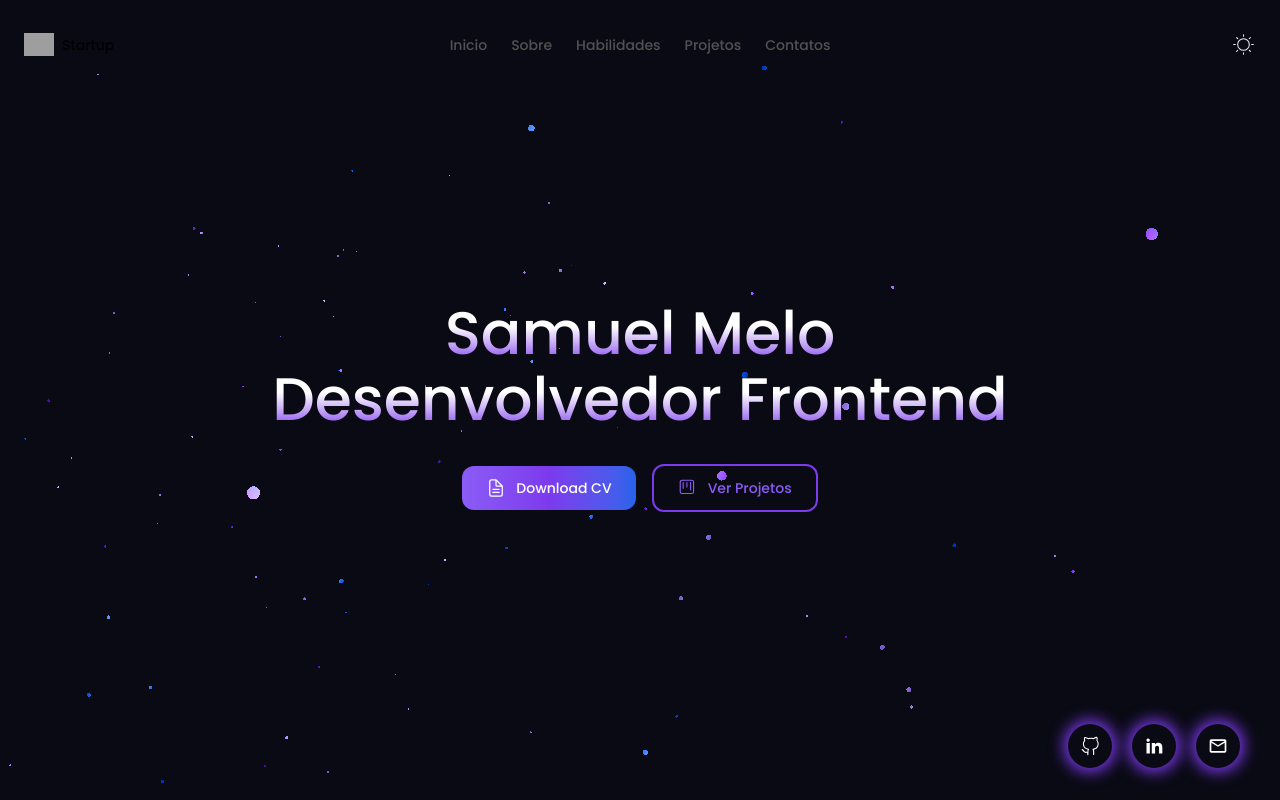
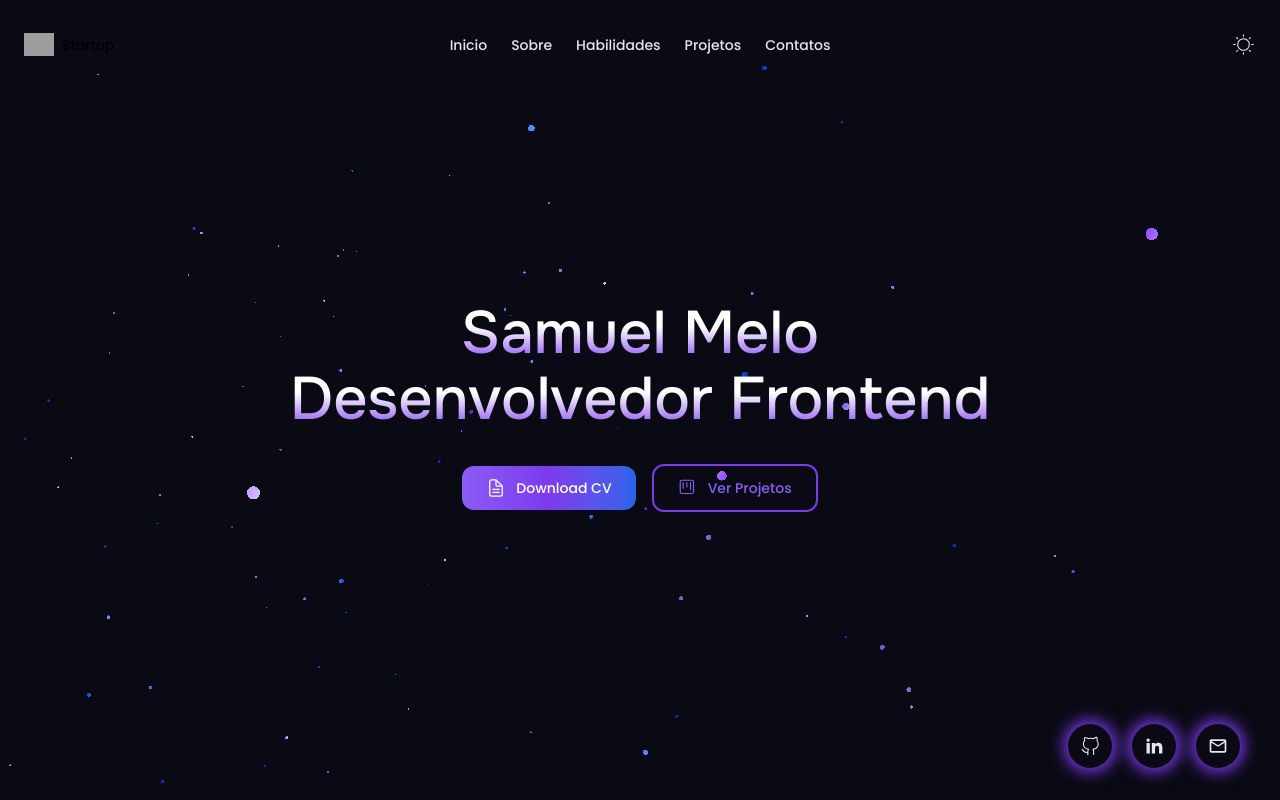
Before and after one commit to SamuelMelo08/portfolio, a Next.js app: page / in a window 1280 px wide. Built offline with nearby package versions, Linux system fonts and the light colour scheme; grey boxes are pictures that could not be loaded.

Commit message:
style: Adjustments to the colors of the navbar items and the title font.

```diff
--- a/src/app/globals.css
+++ b/src/app/globals.css
@@ -3,11 +3,27 @@
 :root {
   --background: #F5F5FA;
   --foreground: #171717;
+  --surface: #FFFFFF;
+  --royal-violet: #7C3AED;
+  --dream-lavender: #9D7CFC;
+  --deep-azure: #2563EB;
+  --crystal-azure: #3B82F6;
+  --text: #1F2937;
+  --muted: #9CA3AF;
+  --border: #1F2937;
 }
 
 .dark {
   --background: #0A0A14;
   --foreground: #ededed;
+  --surface: #151528;
+  --royal-violet: #7C3AED;
+  --dream-lavender: #8B5CF6;
+  --deep-azure: #2563EB;
+  --crystal-azure: #3B82F6;
+  --text: #E5E7EB;
+  --muted: #6B7280;
+  --border: #E5E7EB;
 }
 
 @theme inline {
@@ -15,6 +31,12 @@
   --color-foreground: var(--foreground);
   --font-sans: var(--font-poppins);
   --font-mono: var(--font-geist-mono);
+  --color-royal-violet: var(--royal-violet);
+  --color-dream-lavender: var(--dream-lavender);
+  --color-deep-azure: var(--deep-azure);
+  --color-crystal-azure: var(--crystal-azure);
+  --color-text: var(--text);
+  --color-surface: var(--surface);
 }
 
 body {
--- a/src/components/elements/ContactIconButton.tsx
+++ b/src/components/elements/ContactIconButton.tsx
@@ -9,8 +9,8 @@ type IconButtonProps = {
 export default function ContactIconButton (props : IconButtonProps) {
 
     const styleButton= {
-        dark: "text-[#FFFFFF]",
-        light: "text-[#151528]",
+        dark: "text-text",
+        light: "text-text",
     }
 
 
--- a/src/components/sessions-page/Hero.tsx
+++ b/src/components/sessions-page/Hero.tsx
@@ -4,7 +4,6 @@ import { useTheme } from "next-themes";
 import Background from "../elements/Background";
 import ContactIconButton from "../elements/ContactIconButton";
 import HeroContent from "../elements/HeroContent";
-import { Github, Linkedin } from "lucide-react";
 import { VscGithubAlt } from "react-icons/vsc";
 import { RiLinkedinFill } from "react-icons/ri";
 import { MdOutlineMailOutline } from "react-icons/md";
@@ -22,6 +21,7 @@ export default function Hero() {
             {/* Conteudo do hero */}
             <div className="flex justify-center items-center min-w-full min-h-screen">
                 <HeroContent/>
+
                 <div className="flex gap-5 items-end justify-end absolute right-10 bottom-8">
 
                     <ContactIconButton
--- a/src/components/ui/GradientText.tsx
+++ b/src/components/ui/GradientText.tsx
@@ -29,7 +29,7 @@ export default function GradientText({
 
   return (
     <div
-      className={`font-onest relative mx-auto flex max-w-fit flex-row items-center justify-center rounded-[1.25rem] font-medium transition-shadow duration-500 overflow-hidden cursor-pointer ${className}`}
+      className={`${onest.className} relative mx-auto flex max-w-fit flex-row items-center justify-center rounded-[1.25rem] font-medium transition-shadow duration-500 overflow-hidden cursor-pointer ${className}`}
     >
       {showBorder && (
         <div
--- a/src/components/ui/resizable-navbar.tsx
+++ b/src/components/ui/resizable-navbar.tsx
@@ -128,14 +128,14 @@ export const NavItems = ({ items, className, onItemClick }: NavItemsProps) => {
         <a
           onMouseEnter={() => setHovered(idx)}
           onClick={onItemClick}
-          className="relative px-2 py-2 text-neutral-600 dark:text-neutral-300"
+          className="relative px-2 py-2 text-text"
           key={`link-${idx}`}
           href={item.link}
         >
           {hovered === idx && (
             <motion.div
               layoutId="hovered"
-              className="absolute inset-0 h-full w-full rounded-full bg-gray-100 dark:bg-neutral-800"
+              className="absolute inset-0 h-full w-full rounded-full bg-tranparent border-2  border-royal-violet"
             />
           )}
           <span className="relative z-20">{item.name}</span>
```
